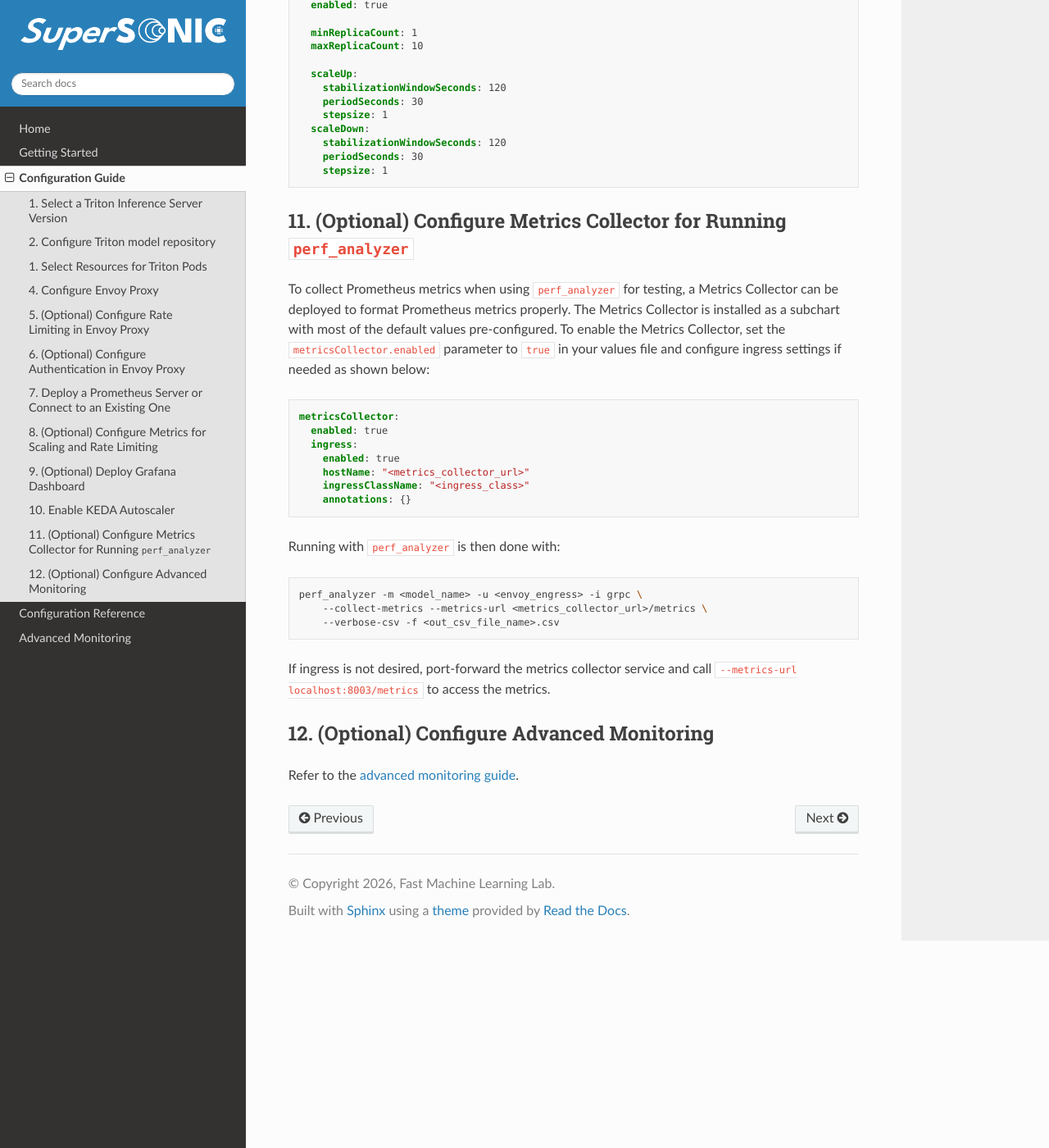
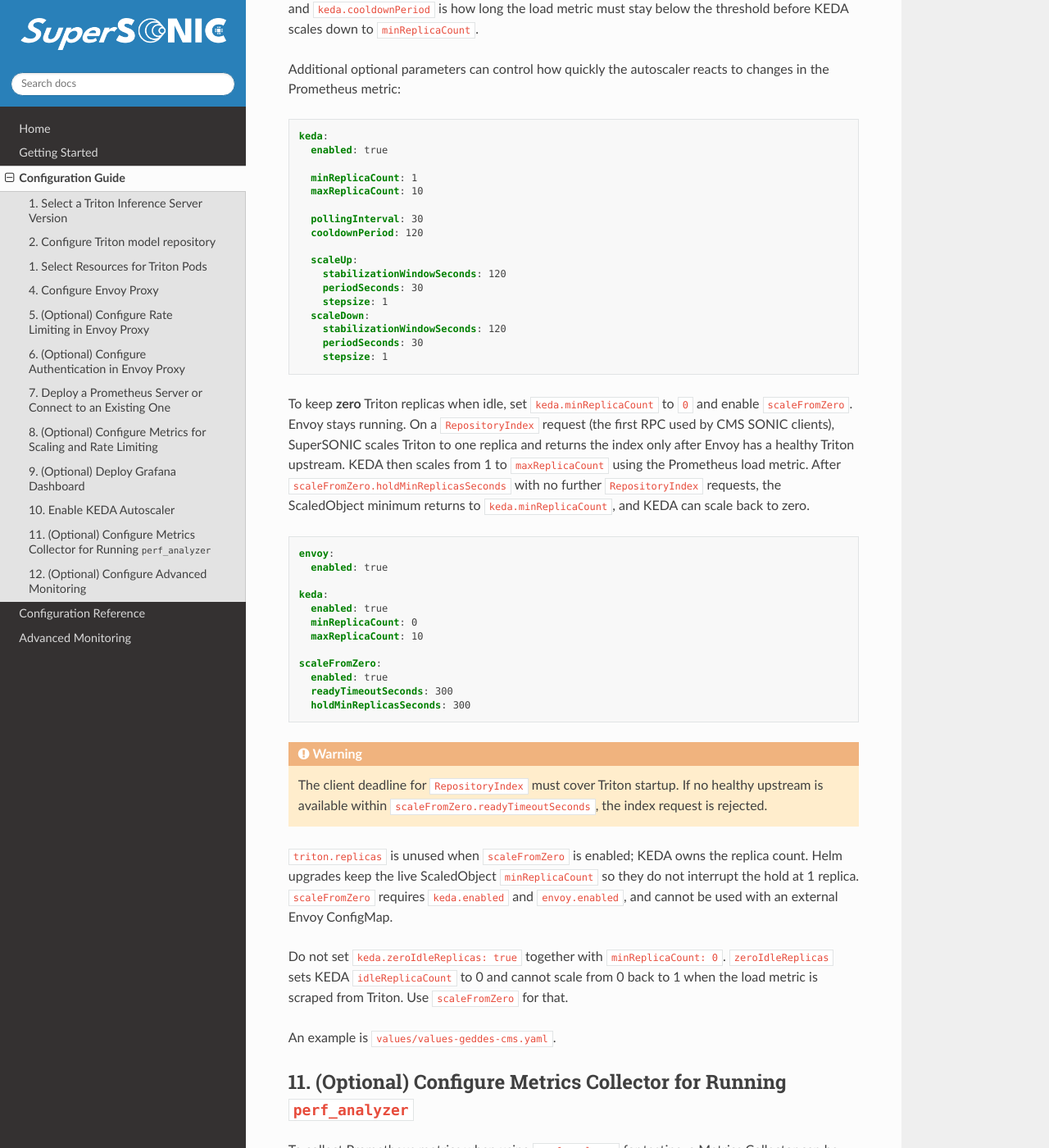
Before and after one commit to fastmachinelearning/SuperSONIC, a Sphinx documentation site: the page built from docs/configuration-guide.rst, in a window 1280 px wide and 1400 px high, scrolled down 6598 px. Shown: the whole window at 82% size. Built offline with Sphinx 7.4.7 and the Read the Docs theme 3.1.0, drawn with Linux system fonts in a browser that asks for light colours; some of the changed text lies outside the part shown.

Commit message:
update docs

```diff
--- a/docs/configuration-guide.rst
+++ b/docs/configuration-guide.rst
@@ -162,6 +162,11 @@
        load_from_configmap: true
        configmap_name: external-envoy-config
        configmap_key: envoy.yaml
+
+.. warning::
+
+   ``scaleFromZero.enabled`` cannot be used with ``envoy.external_config.load_from_configmap``.
+   Scale-from-zero injects Envoy clusters and a Lua filter that an external ConfigMap would replace.
 
 5. (Optional) Configure Rate Limiting in Envoy Proxy
 ======================================================
@@ -343,7 +348,9 @@
    Please contact cluster administrators if this step of installation fails.
 
 The parameters ``keda.minReplicaCount`` and ``keda.maxReplicaCount`` define the range in which
-the number of Triton servers can scale.
+the number of Triton servers can scale. ``keda.pollingInterval`` is how often KEDA queries
+Prometheus, and ``keda.cooldownPeriod`` is how long the load metric must stay below the
+threshold before KEDA scales down to ``minReplicaCount``.
 
 Additional optional parameters can control how quickly the autoscaler reacts to changes in the Prometheus metric:
 
@@ -355,6 +362,9 @@
      minReplicaCount: 1
      maxReplicaCount: 10
 
+     pollingInterval: 30
+     cooldownPeriod: 120
+
      scaleUp:
        stabilizationWindowSeconds: 120
        periodSeconds: 30
@@ -363,6 +373,46 @@
        stabilizationWindowSeconds: 120
        periodSeconds: 30
        stepsize: 1
+
+To keep **zero** Triton replicas when idle, set ``keda.minReplicaCount`` to ``0`` and enable
+``scaleFromZero``. Envoy stays running. On a ``RepositoryIndex`` request (the first RPC
+used by CMS SONIC clients), SuperSONIC scales Triton to one replica and returns the index
+only after Envoy has a healthy Triton upstream. KEDA then scales from 1 to
+``maxReplicaCount`` using the Prometheus load metric. After
+``scaleFromZero.holdMinReplicasSeconds`` with no further ``RepositoryIndex`` requests,
+the ScaledObject minimum returns to ``keda.minReplicaCount``, and KEDA can scale back to zero.
+
+.. code-block:: yaml
+
+   envoy:
+     enabled: true
+
+   keda:
+     enabled: true
+     minReplicaCount: 0
+     maxReplicaCount: 10
+
+   scaleFromZero:
+     enabled: true
+     readyTimeoutSeconds: 300
+     holdMinReplicasSeconds: 300
+
+.. warning::
+
+   The client deadline for ``RepositoryIndex`` must cover Triton startup. If no healthy
+   upstream is available within ``scaleFromZero.readyTimeoutSeconds``, the index request
+   is rejected.
+
+``triton.replicas`` is unused when ``scaleFromZero`` is enabled; KEDA owns the replica
+count. Helm upgrades keep the live ScaledObject ``minReplicaCount`` so they do not
+interrupt the hold at 1 replica. ``scaleFromZero`` requires ``keda.enabled`` and
+``envoy.enabled``, and cannot be used with an external Envoy ConfigMap.
+
+Do not set ``keda.zeroIdleReplicas: true`` together with ``minReplicaCount: 0``.
+``zeroIdleReplicas`` sets KEDA ``idleReplicaCount`` to 0 and cannot scale from 0 back to 1
+when the load metric is scraped from Triton. Use ``scaleFromZero`` for that.
+
+An example is ``values/values-geddes-cms.yaml``.
 
 11. (Optional) Configure Metrics Collector for Running ``perf_analyzer``
 =========================================================================
--- a/docs/getting-started.rst
+++ b/docs/getting-started.rst
@@ -9,6 +9,8 @@
    2. `Helm <https://helm.sh>`_
    3. Access to an existing `Prometheus <https://prometheus.io>`_ instance in the cluster, or sufficient permissions to deploy a custom instance (preferred).
    4. If using autoscaling, you may need to ask cluster administrators to install CustomResourceDefinitions for `KEDA <https://keda.sh>`_.
+      To keep zero Triton replicas when idle, enable ``scaleFromZero`` as described in the
+      `configuration guide <configuration-guide>`_.
 
 Installation
 ~~~~~~~~~~~~~~
```
Also changed, not shown: README.md (+1 -1 lines), docs/.values-table.md (+2 -1 lines), helm/supersonic/README.md.
